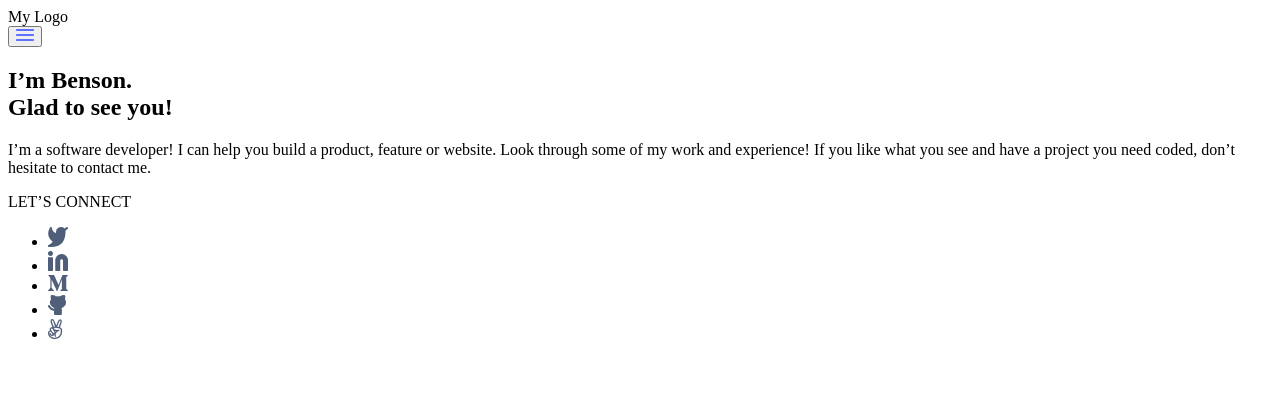
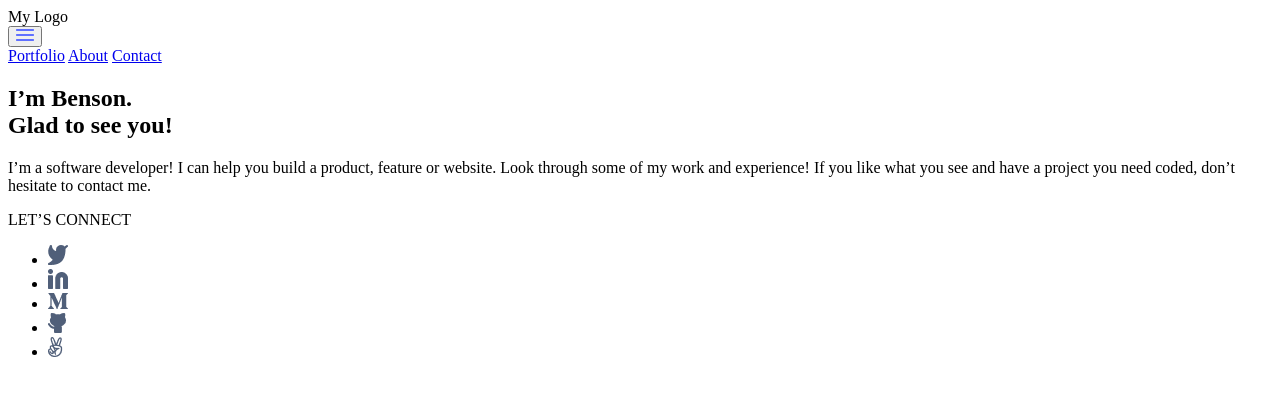
Before and after one commit to BenMKT/Portfolio, a plain HTML site: page index.html in a window 1280 px wide. Drawn offline with Linux system fonts and the light colour scheme.

Commit message:
Add content to index.html

```diff
--- a/index.html
+++ b/index.html
@@ -11,18 +11,21 @@
 </head>
 <body>
     <header id="header">
-        <section id="headersection">
+        <section id="headertoolbar">
             <div id="headerlogo">My Logo</div>
             <nav class="navheader">
                 <button id="headermenubtn" type="button"><img src="/images/Union.png" alt="dropdown menu"></button>
+                <div class="desktop">
+                    <a href="#works">Portfolio</a>
+                    <a href="#about">About</a>
+                    <a href="#contact">Contact</a>
+                </div>
             </nav>
         </section>
         <article id="headerarticle">
             <h1>I’m Benson.<br>Glad to see you!</h1>
             <p>I’m a software developer! I can help you build a product, feature or website. Look through some of my work and experience! If you like what you see and have a project you need coded, don’t hesitate to contact me.</p>
-        </article>
-        <footer id="headerfooter">
-            <p>LET’S CONNECT</p>
+            <p class="connect">LET’S CONNECT</p>
             <ul class="headericons">
                 <li><a href=""><img src="images/Twitter icon.png" alt="twitter"></a></li>
                 <li><a href="www.linkedin.com/in/bensonkiai"><img src="images/Linkedin icon.png" alt="linkedin"></a></li>
@@ -30,7 +33,7 @@
                 <li><a href="https://github.com/BenMKT/Portfolio"><img src="images/Github icon.png" alt="github"></a></li>
                 <li><a href=""><img src="images/Peace icon.png" alt="site"></a></li>
             </ul>
-        </footer>
+        </article>
     </header>
 </body>
 </html>
```
